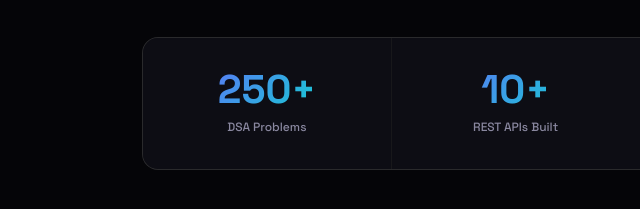
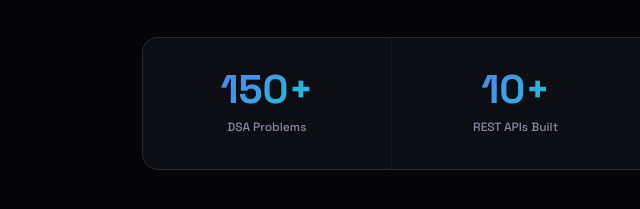
Before and after one commit to prashantpiyush1111/prashant-maurya, a plain HTML site: page index.html in a window 1280 px wide. Shown: the part 827-1036 px from the top of the page, 0-640 px from the left. Drawn offline with Linux system fonts and the light colour scheme.

Commit message:
Update stats number from 250 to 150

```diff
--- a/index.html
+++ b/index.html
@@ -898,7 +898,7 @@ footer {
 <div class="container" id="about">
   <div class="stats-bar reveal">
     <div class="stat-item">
-      <div class="stat-num">250+</div>
+      <div class="stat-num">150+</div>
       <div class="stat-lbl">DSA Problems</div>
     </div>
     <div class="stat-item">
```
